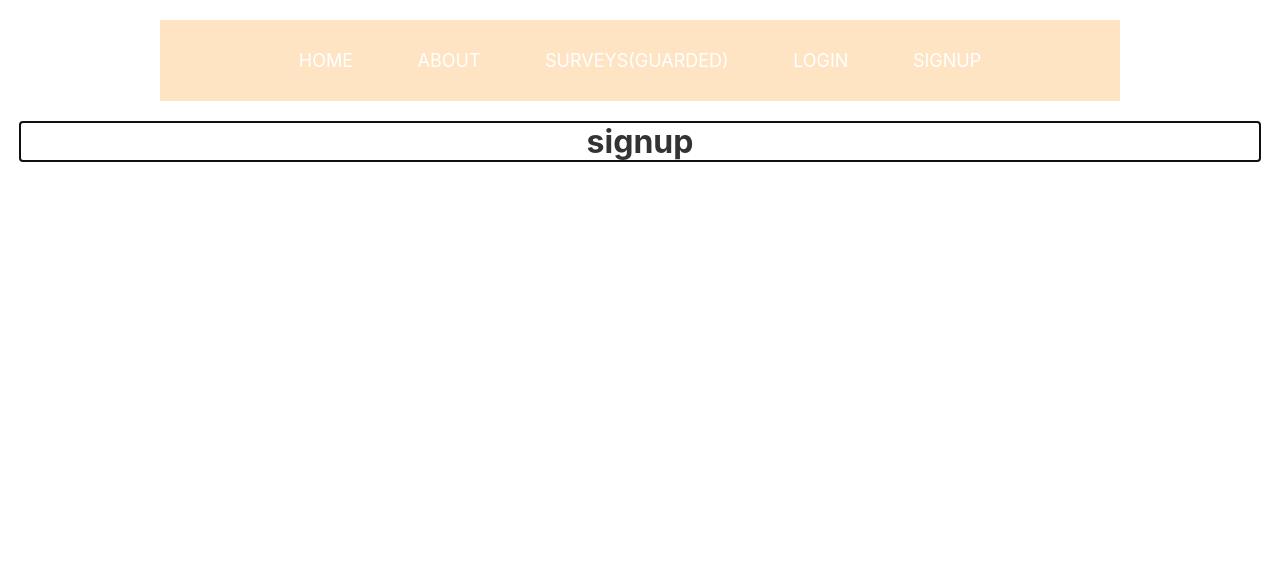
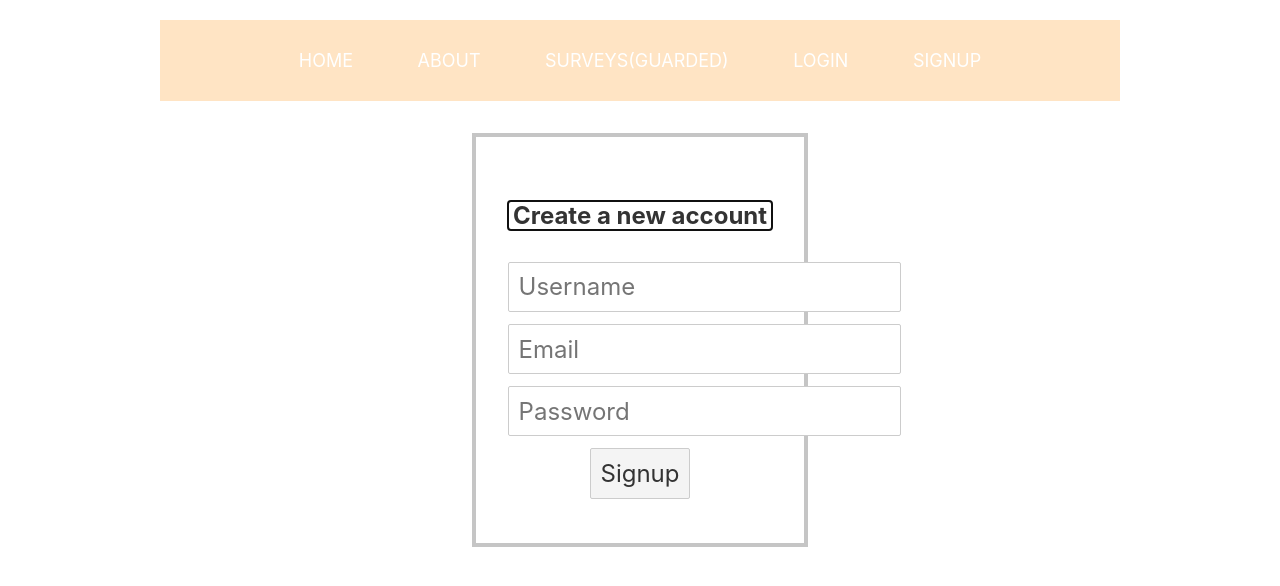
Before and after one commit to Gusluxi/NodeExamProject, a Svelte app in the folder client/: page /signup in a window 1280 px wide. Shown: the top 586 px of the page. Built offline with nearby package versions, Linux system fonts and the light colour scheme.

Commit message:
Login + signup in svelte and small about msg

```diff
--- a/client/package.json
+++ b/client/package.json
@@ -11,6 +11,7 @@
     "@rollup/plugin-commonjs": "^17.0.0",
     "@rollup/plugin-node-resolve": "^11.0.0",
     "rollup": "^2.3.4",
+    "@zerodevx/svelte-toast": "^0.7.1",
     "rollup-plugin-css-only": "^3.1.0",
     "rollup-plugin-livereload": "^2.0.0",
     "rollup-plugin-svelte": "^7.0.0",
--- a/client/src/App.svelte
+++ b/client/src/App.svelte
@@ -1,5 +1,7 @@
 <script>
 	import { Link, Router, Route } from "svelte-navigator";
+	import { SvelteToast } from '@zerodevx/svelte-toast';
+
 	import About from "./pages/About/About.svelte";
 	import Login from './pages/Authentication/Login.svelte';
 	import Signup from './pages/Authentication/Signup.svelte';
@@ -10,6 +12,7 @@
 	import OverviewSurvey from "./pages/SurveyManager/OverviewSurvey.svelte";
 	import StatsSurvey from "./pages/SurveyManager/StatisticSurvey.svelte";
 	import PrivateRoute from "./routes/PrivateRoute.svelte";
+	const options = {};
 </script>
 
 
@@ -29,7 +32,7 @@
 		<Route path="/signup" component={Signup} />
 		<Route path="/takeSurvey/*" component={SurveyForm} />
 
-		<PrivateRoute path="/surveys/*" let:location>
+		<PrivateRoute path="/surveys" let:location>
 			<OverviewSurvey />
 		</PrivateRoute>
 
@@ -47,6 +50,8 @@
 
 	</Router>
 </main>
+
+<SvelteToast {options} />
 
 <style>
 	main {
--- a/client/src/pages/About/About.svelte
+++ b/client/src/pages/About/About.svelte
@@ -1 +1,4 @@
-<h1>About</h1>
+<h1>How does it work?</h1>
+<p>This is a "create your own survey" application. The idea is that you can signup and create surveys with answers and then send a link to the survey to whoever you want.
+    You will then be able to see some statistics for the answers. There is security in place so that you can only view and edit your own surveys and answers.
+</p>
--- a/client/src/pages/Authentication/Login.svelte
+++ b/client/src/pages/Authentication/Login.svelte
@@ -1 +1,106 @@
-<h1>login</h1>
+<script>
+    import { Link, useNavigate, useLocation } from "svelte-navigator";
+	import { user } from "../../stores/authStore.js";
+    import { baseURL } from "../../stores/generalStore.js";
+    import { toast } from '@zerodevx/svelte-toast'
+
+    const navigate = useNavigate();
+    const location = useLocation();
+
+    let username;
+    let password;
+    let attemptsRemaning;
+
+
+
+    async function login() {
+        if (attemptsRemaning === 0) {
+            toast.push("No more attempts available, Try again in 5 minutes", {
+                theme: {
+                    '--toastBackground': '#F56565',
+                    '--toastBarBackground': '#C53030'
+            }});
+        }
+
+        const response = await fetch($baseURL + '/auth/login', {
+            method: 'POST',
+            headers: {
+                "content-type": "application/json",
+                "Accept": "application/json"
+            },
+                body: JSON.stringify({
+                    username,
+                    password
+                })
+        });
+
+        //LIDT I TVIVL HVAD DET HER GØR HEHE
+        const result = await response.json();
+        attemptsRemaning = result.attemptsLeft;
+        if (result.loggedIn) {
+            console.log("ITS WORKING");
+            user.set(result);
+            const from = ($location.state && $location.state.from) || "/";
+            navigate(from, { replace: true });
+        } else {
+            console.log("Y U NO TOAST");
+            toast.push("Invalid Username or Password, "+ result.attemptsLeft +" attempts left", {
+                theme: {
+                    '--toastBackground': '#F56565',
+                    '--toastBarBackground': '#C53030'
+            }});
+        }
+}
+
+
+</script>
+
+<div id="account-wrapper">
+    <div id="login-area">
+        <h3>Login</h3>
+        <div >
+            <input
+                bind:value={username}
+                type="text"
+                name="username"
+                placeholder="Username"
+            />
+            <br/>
+            <input
+                bind:value={password}
+                type="password"
+                name="password"
+                placeholder="Password"
+            />
+            <br />
+            <button on:click={login} type="submit">Login</button>
+        </div>
+    </div>
+    <div id="signup-area">
+        <h4>Don't have an account?</h4>
+        <Link to="/signup"><button>Sign up</button></Link>
+    </div>
+</div>
+
+<style>
+    #account-wrapper {
+        display: flex;
+        justify-content: center;
+        flex-wrap: wrap;
+        flex-direction: column;
+        padding: 2rem;
+    }
+    #login-area {
+        font-size: 1.5rem;
+        border: solid 4px #c5c5c5;;
+        padding: 2rem;
+        width: 11em;
+        margin: auto;
+    }
+    #signup-area {
+        font-size: 1.5rem;
+        width: 11em;
+        padding: 2rem;
+        margin: auto;
+    }
+</style>
--- a/client/src/pages/Authentication/Signup.svelte
+++ b/client/src/pages/Authentication/Signup.svelte
@@ -1 +1,106 @@
-<h1>signup</h1>
+<script>
+    import { useNavigate, useLocation } from "svelte-navigator";
+    import { baseURL } from "../../stores/generalStore.js";
+    import { toast } from '@zerodevx/svelte-toast'
+
+    const navigate = useNavigate();
+	const location = useLocation();
+
+    let username;
+    let email;
+    let password;
+
+    function showToast(msg) {
+        toast.push(msg, {
+                theme: {
+                    '--toastBackground': '#ffdc6a',
+                    '--toastBarBackground': '#C53030'
+            }});
+    }
+
+    async function handleSignup() {
+        let validUser = true;
+        if (!username || String(username).length > 18) {
+            validUser = false;
+            showToast("Please add a username between 0-18 char");
+        }
+        if (!email || String(email).length > 320) {
+            validUser = false;
+            showToast("Please add a valid email");
+        }
+        if (!password || String(password).length > 30) {
+            validUser = false;
+            showToast("Please add a valid password");
+        }
+        if (validUser) {
+            const response = await fetch($baseURL + '/auth/signup', {
+			method: 'POST',
+            headers: {
+                "content-type": "application/json",
+                "Accept": "application/json"
+            },
+			body: JSON.stringify({
+				username,
+                email,
+                password
+			})
+		    });
+            const result = await response.json();
+            if (result.rowsAffected > 0) {
+                toast.push("Account created!")
+                const from = ($location.state && $location.state.from) || "/login";
+		        navigate(from, { replace: true });
+            }
+        }
+    }
+</script>
+<div id="account-wrapper">
+    <div id="login-area">
+        <h4>Create a new account</h4>
+        <div autocomplete="off">
+            <input
+                bind:value={username}
+                type="text"
+                name="username"
+                placeholder="Username"
+                autocomplete="off"
+            />
+            <br/>
+            <input
+                bind:value={email}
+                type="email"
+                name="email"
+                placeholder="Email"
+                autocomplete="off"
+            />
+            <br />
+            <input
+                bind:value={password}
+                type="password"
+                name="password"
+                placeholder="Password"
+                autocomplete="off"
+            />
+            <br />
+            <button on:click={handleSignup} type="submit">Signup</button>
+        </div>
+    </div>
+</div>
+
+
+<style>
+    #account-wrapper {
+        display: flex;
+        justify-content: center;
+        flex-wrap: wrap;
+        flex-direction: column;
+        padding: 2rem;
+    }
+    #login-area {
+        font-size: 1.5rem;
+        border: solid 4px #c5c5c5;
+        padding: 2rem;
+        width: 11em;
+        margin: auto;
+    }
+</style>
--- a/client/src/pages/SurveyManager/StatisticSurvey.svelte
+++ b/client/src/pages/SurveyManager/StatisticSurvey.svelte
@@ -1 +1 @@
-<h1>Statistics Survey</h1>>
+<h1>Statistics Survey</h1>
--- a/client/src/routes/RouteGuard.svelte
+++ b/client/src/routes/RouteGuard.svelte
@@ -5,7 +5,7 @@
     const navigate = useNavigate();
     const location = useLocation();
 
-    $: if (!$user) {
+    $: if (!$user.loggedIn) {
       navigate("/login", {
         state: { from: $location.pathname },
         replace: true,
--- a/client/src/stores/authStore.js
+++ b/client/src/stores/authStore.js
@@ -2,4 +2,5 @@ import { writable } from "svelte/store";
 
 export const user = writable(
     //{ name: "Jack", email: "jack@gmail.com", password: "jackpass"}
+    { loggedIn: false }
 );
--- /dev/null
+++ b/client/src/stores/generalStore.js
@@ -0,0 +1,3 @@
+import { readable } from "svelte/store";
+
+export const baseURL = readable("http://localhost:3000")
```
Also changed, not shown: 2 other files (tests, documents, lock files or other folders).
